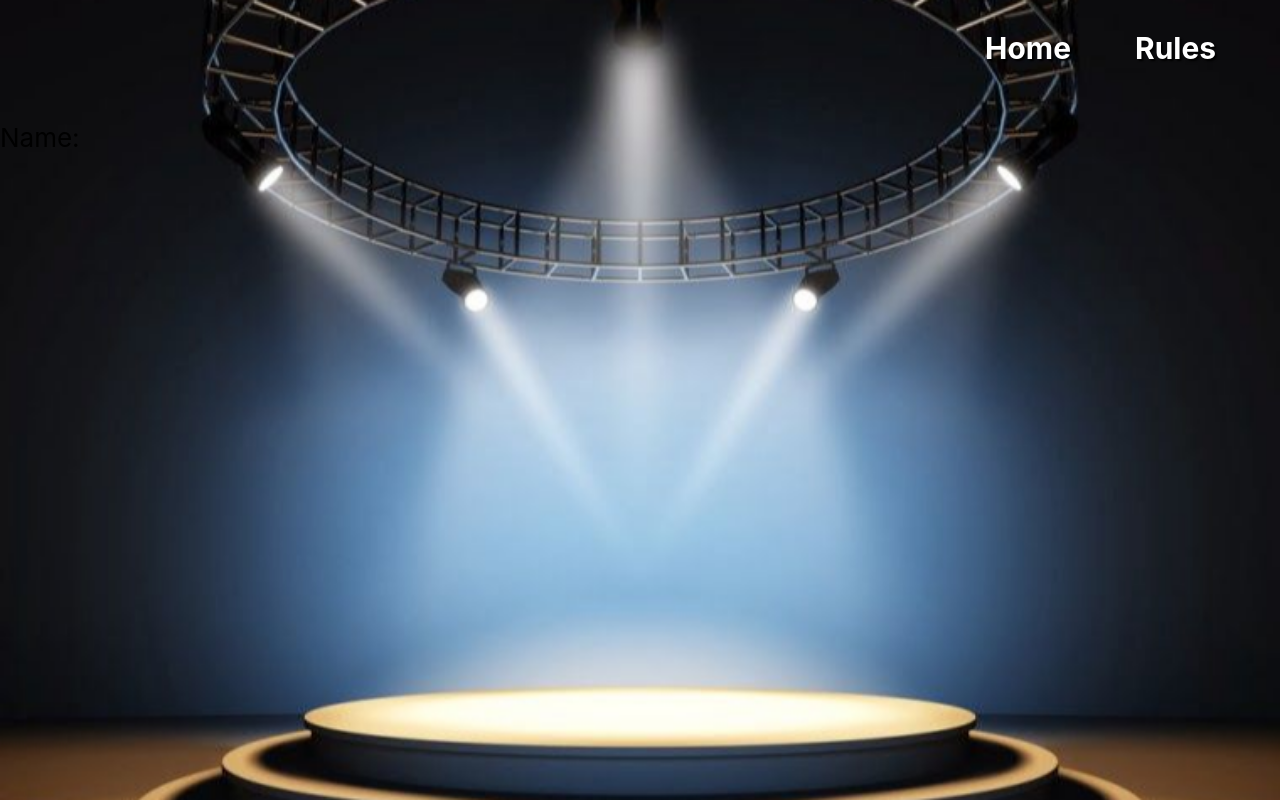
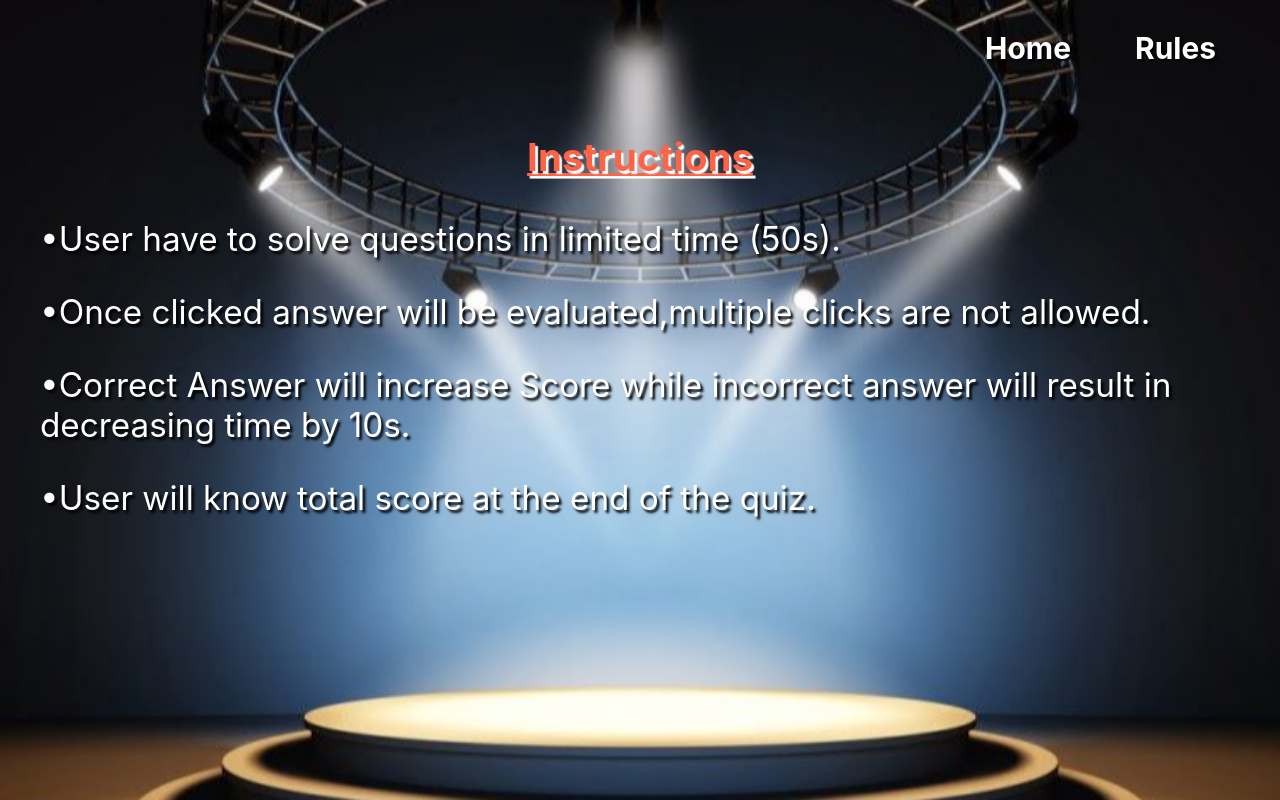
Before and after one commit to Poonam7507/quizapp, a React (Create React App) app: page /rules in a window 1280 px wide. Built offline with nearby package versions, Linux system fonts and the light colour scheme.

Commit message:
added rules

```diff
--- a/src/Css/Stylefrontpage.css
+++ b/src/Css/Stylefrontpage.css
@@ -35,23 +35,30 @@ img{
     width: 50%;
     border-radius: 50%;
     box-shadow: 2px 2px 4px 3px white;
-    margin: 3%;
+    margin: 5%;
 
 }
 
-.outer button{
+.outer .startbtn{
      font-size: 2vw;
     border-radius: 12px;
     box-shadow: 0.1vw 0.7vw  0.2vw grey;
+    background-color: black;
+
 }
-.outer button:active{
+.outer .startbtn:active{
     transform: scale(0.98);
 }
-.outer button h3{
-    color: black;
+.outer .startbtn h3{
+    color: white;
+
     font-size: 1.4vw;
 }
 
+.startbtn:hover{
+    transition-duration: 0.8s ;
+  background-color: red;
+}
 
 @media screen and (max-width:580px) {
     .outer{
@@ -66,5 +73,8 @@ img{
     .outer{
           margin-top: 80px;
     }
+    .outer img{
+        margin: 5%;
+    }
 
 }
--- a/src/Css/Stylequizbox.css
+++ b/src/Css/Stylequizbox.css
@@ -32,6 +32,7 @@
     background-color: navy;
     color: white;
     font-size: 1.2vw;
+
 }
 .option li{
     text-align: center;
@@ -80,13 +81,34 @@
     text-shadow: 0.2vw 0.2vw 0.1vw black;
 }
 
-/* .initial{
-    background-color: navy;
+.scorebox{
+    color: black;
+    text-shadow: 0.2vw 0.2vw 0.2vw white;
+    font-size: 2vw;
+    animation: answer 1s ease-in 0s 1 forwards ;
 }
-.final{
-    background-color: green;
-} */
 
+@keyframes answer {
+
+
+    0%{
+
+        transform:rotatex(0deg);
+    }
+    50%{
+
+        transform:rotatex(80deg);
+    }
+    80%{
+
+        transform:rotatex(180deg);
+    }
+    100%{
+
+        transform:rotatex(360deg);
+    }
+
+}
 @media screen and (max-width:580px) {
     .box{
         margin-top: 70px;
--- /dev/null
+++ b/src/Css/Stylerule.css
@@ -0,0 +1,20 @@
+.instruct{
+font-size: 3vw;
+color: tomato;
+text-shadow: 0.2vw 0.2vw 0.1vw white;
+text-decoration: underline;
+text-align: center;
+
+}
+.rules{
+    color: white;
+    text-shadow: 0.2vw 0.2vw 0.2vw black;
+    /* text-shadow: 2px 2px 0px black; */
+    font-size: 2.6vw;
+}
+
+ul::before{
+    content: "\2022";
+    color: white;
+
+}
--- a/src/components/Frontpage.js
+++ b/src/components/Frontpage.js
@@ -13,7 +13,7 @@ export default function Frontpage() {
             </div>
             <div>
             <Link to="/quizbox">
-            <button>
+            <button className='startbtn'>
                 <a href='./Quizbox'><h3>Let's Start</h3></a></button>
             </Link>
             </div>
--- a/src/components/Home.js
+++ b/src/components/Home.js
@@ -1,8 +1,7 @@
 import React from 'react';
-import Rules from './Rules';
+// import Rules from './Rules';
 import Navbar from './Navbar';
 import Frontpage from './Frontpage';
-import '../Css/Stylehome.css';
 export default function Home() {
     return (
         <div className='home'>
--- a/src/components/Quizbox.js
+++ b/src/components/Quizbox.js
@@ -126,17 +126,17 @@ export default function Quizbox() {
 
            </div>
 
+           <div  style={{display:trueAns?"block":"none"}}>
+             <p className='scorebox'>Correct</p>
+         </div>
+         <div  style={{display:falseAns?"block":"none"}}>
+             <p className='scorebox'>Incorrect</p>
+         </div>
 
 
            <div className='nextbox'>
                <button className='nextbtn' onClick={handleAns}><p>Next</p></button>
            </div>
-         <div className='scorebox' style={{display:trueAns?"block":"none"}}>
-             <p>Correct</p>
-         </div>
-         <div className='scorebox' style={{display:falseAns?"block":"none"}}>
-             <p>Incorrect</p>
-         </div>
 
         </div>
 
--- a/src/components/Rules.js
+++ b/src/components/Rules.js
@@ -1,13 +1,27 @@
 import React from 'react';
 import Navbar from './Navbar';
+import '../Css/Stylerule.css';
+
 
 export default function Rules() {
     return (
         <div>
         <Navbar/>
+             <h3 className='instruct'>Instructions</h3>
+            <p className='rules'>
+  <ul>
+   User have to solve questions in limited time (50s).
+  </ul>
+  <ul>
+   Once clicked answer will be evaluated,multiple clicks are not allowed.
+  </ul>
+  <ul>
+Correct Answer will increase Score while incorrect answer will result in decreasing time by 10s.
+  </ul>
+  <ul>
+  User will know total score at the end of the quiz.
+  </ul>
 
-            <p>
-            Name: <p>{localStorage.getItem('Name')}</p>
             </p>
         </div>
     )
```
Also changed, not shown: src/Css/Stylehome.css (deleted).
